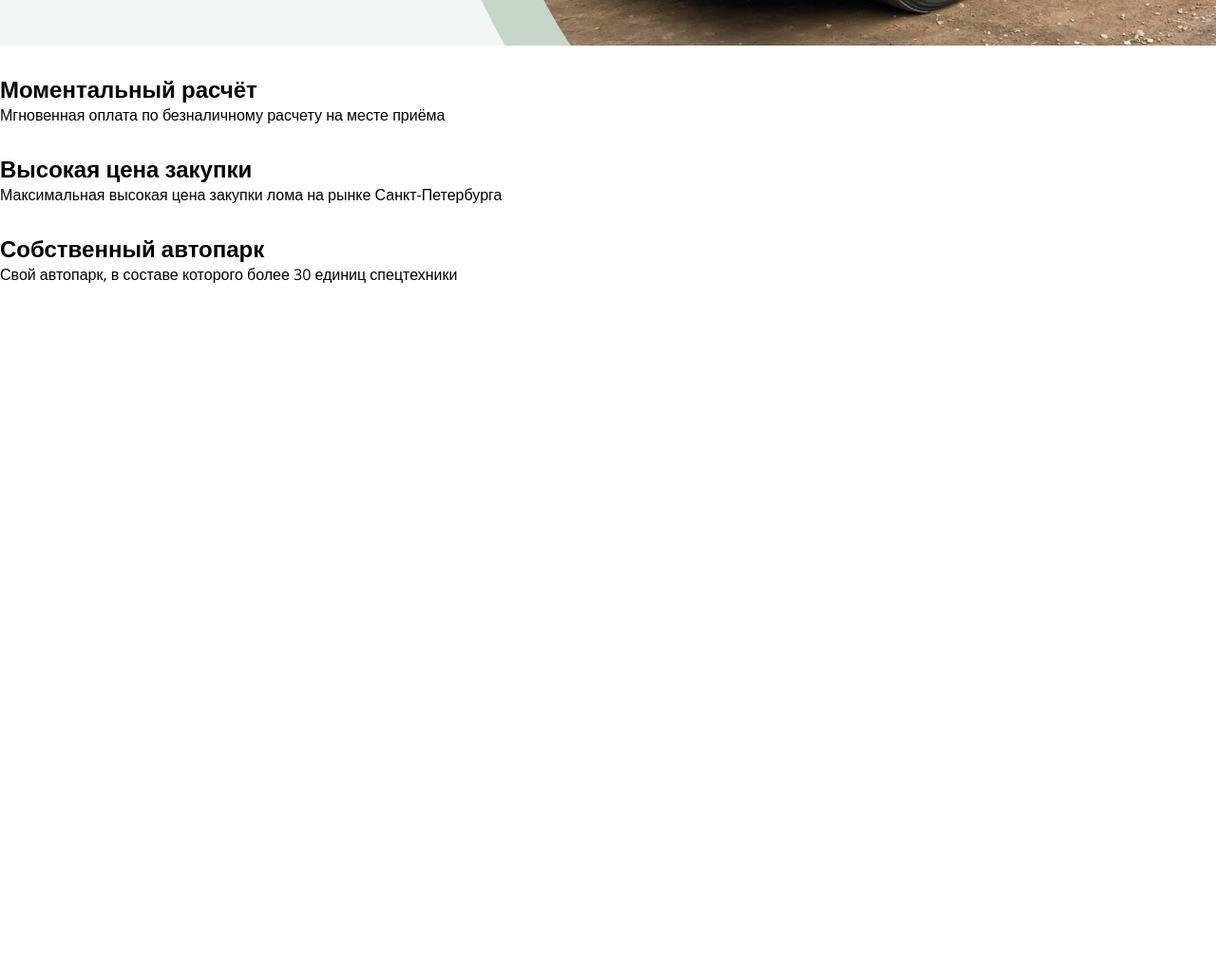
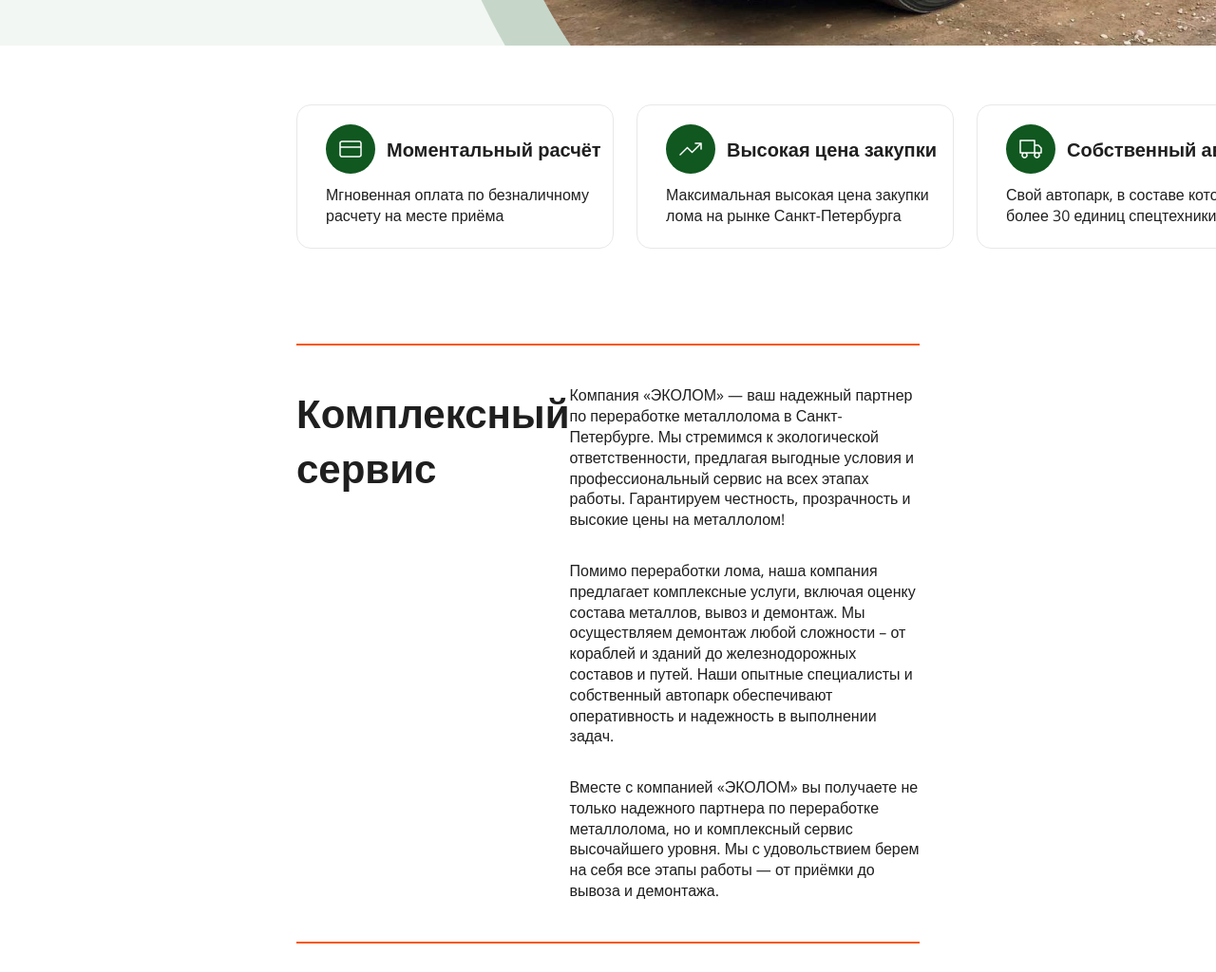
Before and after one commit to OTH21DEV/reovax, a plain HTML site: page index.html in a window 1280 px wide. Shown: the part 819-1843 px from the top of the page at 95% size. Before the commit the page ends 1119 px from the top, so only its background shows below. Drawn offline with nearby package versions, Linux system fonts and the light colour scheme.

Commit message:
add about style section

```diff
--- a/index.html
+++ b/index.html
@@ -87,7 +87,7 @@
     </header>
 
     <!-- Main Section -->
-    <section class="main" aria-labelledby="main-title">
+    <section class="main">
       <!-- Main content -->
       <div class="main__content">
         <h1 class="main__title">
@@ -122,29 +122,64 @@
     <!-- Advantages section -->
     <section class="advantages">
       <!-- Advantage card -->
-    <article class="advantages__card">
+      <article class="advantages__card" aria-labelledby="advantage-title-1">
         <div class="advantages__header">
-        <img src="/assets/icons/credit_card_icon.png" alt="Иконка кредитной карты" />
-        <h2 class="advantages__title">Моментальный расчёт</h2>
+          <div class="advantages__icon-wrapper">
+            <img class="advantages__icon" src="/assets/icons/credit_card_icon.png" alt="Иконка кредитной карты" />
+          </div>
+          <h2 id="advantage-title-1" class="advantages__title">Моментальный расчёт</h2>
         </div>
         <p class="advantages__description">Мгновенная оплата по безналичному расчету на месте приёма</p>
       </article>
+
       <!-- Advantage card -->
-    <article class="advantages__card">
+      <article class="advantages__card" aria-labelledby="advantage-title-2">
         <div class="advantages__header">
-        <img src="/assets/icons/trending_up_icon.png" alt="Иконка тренда вверх" />
-        <h2 class="advantages__title">Высокая цена закупки</h2>
+          <div class="advantages__icon-wrapper">
+            <img class="advantages__icon" src="/assets/icons/trending_up_icon.png" alt="Иконка тренда вверх" />
+          </div>
+          <h2 id="advantage-title-2" class="advantages__title">Высокая цена закупки</h2>
         </div>
         <p class="advantages__description">Максимальная высокая цена закупки лома на рынке Санкт-Петербурга</p>
       </article>
+
       <!-- Advantage card -->
-    <article class="advantages__card">
+      <article class="advantages__card" aria-labelledby="advantage-title-3">
         <div class="advantages__header">
-        <img src="/assets/icons/truck_icon.png" alt="Иконка грузовика" />
-        <h2 class="advantages__title">Собственный автопарк</h2>
+          <div class="advantages__icon-wrapper">
+            <img class="advantages__icon" src="/assets/icons/truck_icon.png" alt="Иконка грузовика" />
+          </div>
+          <h2 id="advantage-title-3" class="advantages__title">Собственный автопарк</h2>
         </div>
         <p class="advantages__description">Свой автопарк, в составе которого более 30 единиц спецтехники</p>
       </article>
     </section>
+
+    <!-- About section -->
+    <section class="about" aria-labelledby="about-title">
+      <!-- About content  -->
+      <div class="about__content">
+        <!-- About title -->
+        <h2 id="about-title" class="about__title">
+          Комплексный<br />
+          сервис
+        </h2>
+        <!-- About description-->
+        <div class="about__paragraph-wrapper" aria-describedby="about-description">
+          <p id="about-description" class="about__paragraph">
+            Компания «ЭКОЛОМ» — ваш надежный партнер по переработке металлолома в Санкт-Петербурге. Мы стремимся к экологической ответственности, предлагая выгодные условия и профессиональный сервис
+            на всех этапах работы. Гарантируем честность, прозрачность и высокие цены на металлолом!
+          </p>
+          <p class="about__paragraph">
+            Помимо переработки лома, наша компания предлагает комплексные услуги, включая оценку состава металлов, вывоз и демонтаж. Мы осуществляем демонтаж любой сложности – от кораблей и зданий до
+            железнодорожных составов и путей. Наши опытные специалисты и собственный автопарк обеспечивают оперативность и надежность в выполнении задач.
+          </p>
+          <p class="about__paragraph">
+            Вместе с компанией «ЭКОЛОМ» вы получаете не только надежного партнера по переработке металлолома, но и комплексный сервис высочайшего уровня. Мы с удовольствием берем на себя все этапы
+            работы — от приёмки до вывоза и демонтажа.
+          </p>
+        </div>
+      </div>
+    </section>
   </body>
 </html>
--- a/style.css
+++ b/style.css
@@ -24,7 +24,7 @@
   --primary-background-color: #ffffff;
   --primary-input-background-color: #fff7f3;
   --primary-social-background-color: #f3f7f4;
-  --primary-main-background-color:#f2f7f3;
+  --primary-main-background-color: #f2f7f3;
 
   /*Colors*/
   --primary-color: #1f1f1f;
@@ -34,6 +34,7 @@
 
   /*Borders*/
   --primary-header-border: #e8e8e8;
+  --primary-advantages-border: var(--primary-header-border);
   /*
 
   #F95707
@@ -178,6 +179,7 @@ li {
 .header__email {
   font-weight: var(--primary-font-weight);
   opacity: 0.8;
+  text-decoration: none;
 }
 
 /*Header callback button*/
@@ -202,9 +204,9 @@ li {
 .header__main-bar {
   padding: 22px 0;
   position: relative;
-  display:flex;
+  display: flex;
   align-items: center;
-  height:67px;
+  height: 67px;
 }
 .header__main-bar::after {
   content: "";
@@ -212,7 +214,7 @@ li {
   left: -312px;
   right: -312px;
   /* bottom: 2px; */
-  bottom:0;
+  bottom: 0;
   height: 1px;
   background-color: var(--primary-header-border);
 }
@@ -255,8 +257,8 @@ li {
 
 .main {
   display: flex;
-  position:relative;
-  height:689px;
+  position: relative;
+  height: 689px;
   padding: 100px 0 120px 312px;
   background-color: var(--primary-main-background-color);
 }
@@ -282,7 +284,7 @@ li {
 .main__buttons {
   display: flex;
   flex-wrap: wrap;
-  width:416px
+  width: 416px;
 }
 .main__btn--price,
 .main__btn--how,
@@ -308,21 +310,109 @@ li {
 }
 
 /*Main request button*/
-.main__btn--request{
-    width:199px;
-    background-color:var(--primary-accent-color-1);
-    color:var(--primary-background-color);
+.main__btn--request {
+  width: 199px;
+  background-color: var(--primary-accent-color-1);
+  color: var(--primary-background-color);
 }
 /*Main video circle container */
-.main__circle-container{
-    position :absolute;
-    top:52px;
-    right:832px;
+.main__circle-container {
+  position: absolute;
+  top: 52px;
+  right: 832px;
 }
 /*Main picture */
-.main__picture{
-    position:absolute;
-    right:0;
-    top:0;
+.main__picture {
+  position: absolute;
+  right: 0;
+  top: 0;
 }
 /*Advantages section*/
+.advantages {
+  display: flex;
+  padding: 62px 312px 100px;
+  justify-content: space-between;
+}
+/*Advantage card */
+.advantages__card {
+  width: 416px;
+  height: 152px;
+  padding: 20px 0px 24px 30px;
+  /* padding: 20px 84px 24px 30px; */
+  border: 1px solid var(--primary-advantages-border);
+  border-radius: 15px;
+}
+.advantages__card:not(:last-child) {
+  margin-right: 24px;
+}
+.advantages__header {
+  display: flex;
+  align-items: center;
+  margin-bottom: 12px;
+}
+.advantages__icon-wrapper {
+  display: flex;
+  align-items: center;
+  justify-content: center;
+  width: 52px;
+  height: 52px;
+  background-color: var(--primary-accent-color-2);
+  border-radius: 50%;
+  margin-right: 12px;
+}
+
+.advantages__title {
+  font-weight: var(--primary-font-weight-bold);
+  font-size: var(--primary-font-size-medium);
+  line-height: var(--primary-line-height-medium);
+  color: var(--primary-color);
+}
+.advantages__description {
+  font-weight: var(--primary-font-weight);
+  font-size: var(--primary-font-size-small);
+  line-height: var(--primary-line-height-small);
+  color: var(--primary-color);
+  width: 302px;
+}
+/*About section*/
+.about {
+  display: flex;
+  padding: 0 312px;
+  margin-bottom: 30px;
+  justify-content: space-between;
+  width: 100%;
+}
+/*About content*/
+.about__content {
+  border: 2px solid var(--primary-accent-color-1);
+  border-left: none;
+  border-right: none;
+  padding: 42px 0;
+  margin-bottom: 30px;
+  display: flex;
+  justify-content: space-between;
+  width: 100%;
+}
+/*About title*/
+.about__title {
+  font-weight: var(--primary-font-weight-bold);
+  font-size: var(--primary-font-size-large);
+  line-height: var(--primary-line-height-large);
+  color: var(--primary-color);
+  width: 297px;
+}
+/*About description*/
+.about__paragraph-wrapper {
+  display: flex;
+  flex-direction: column;
+  width: 746px;
+}
+.about__paragraph {
+  font-size: var(--primary-font-size-small);
+  font-weight: var(--primary-font-weight);
+  line-height: var(--primary-line-height-small);
+  color: var(--primary-color);
+}
+.about__paragraph:not(:last-child) {
+  padding-bottom: 32px;
+}
```
Lines whose indentation alone changed are shown as unchanged.
